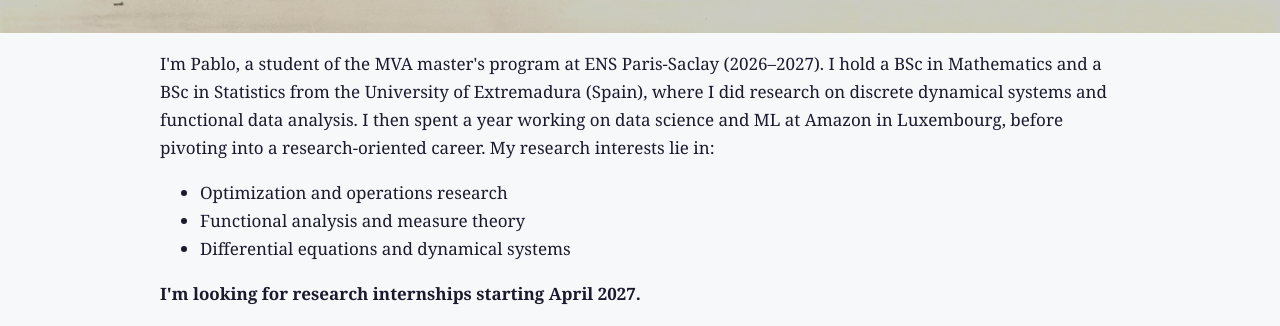
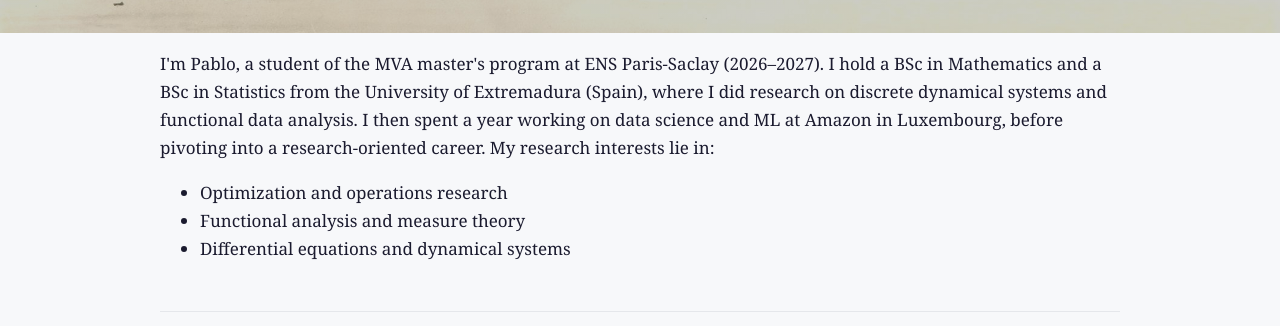
Before and after one commit to PabloAlmendralejo/PabloAlmendralejo.github.io, a plain HTML site: page index.html in a window 1280 px wide. Shown: the part 287-613 px from the top of the page. Drawn offline with Linux system fonts and the light colour scheme.

Commit message:
Remove internship notice and UEx repository links

```diff
--- a/index.html
+++ b/index.html
@@ -86,8 +86,6 @@
       <li>Functional analysis and measure theory</li>
       <li>Differential equations and dynamical systems</li>
     </ul>
-
-    <p><strong>I'm looking for research internships starting April 2027.</strong></p>
   </main>
 
   <footer class="site-footer">
```
